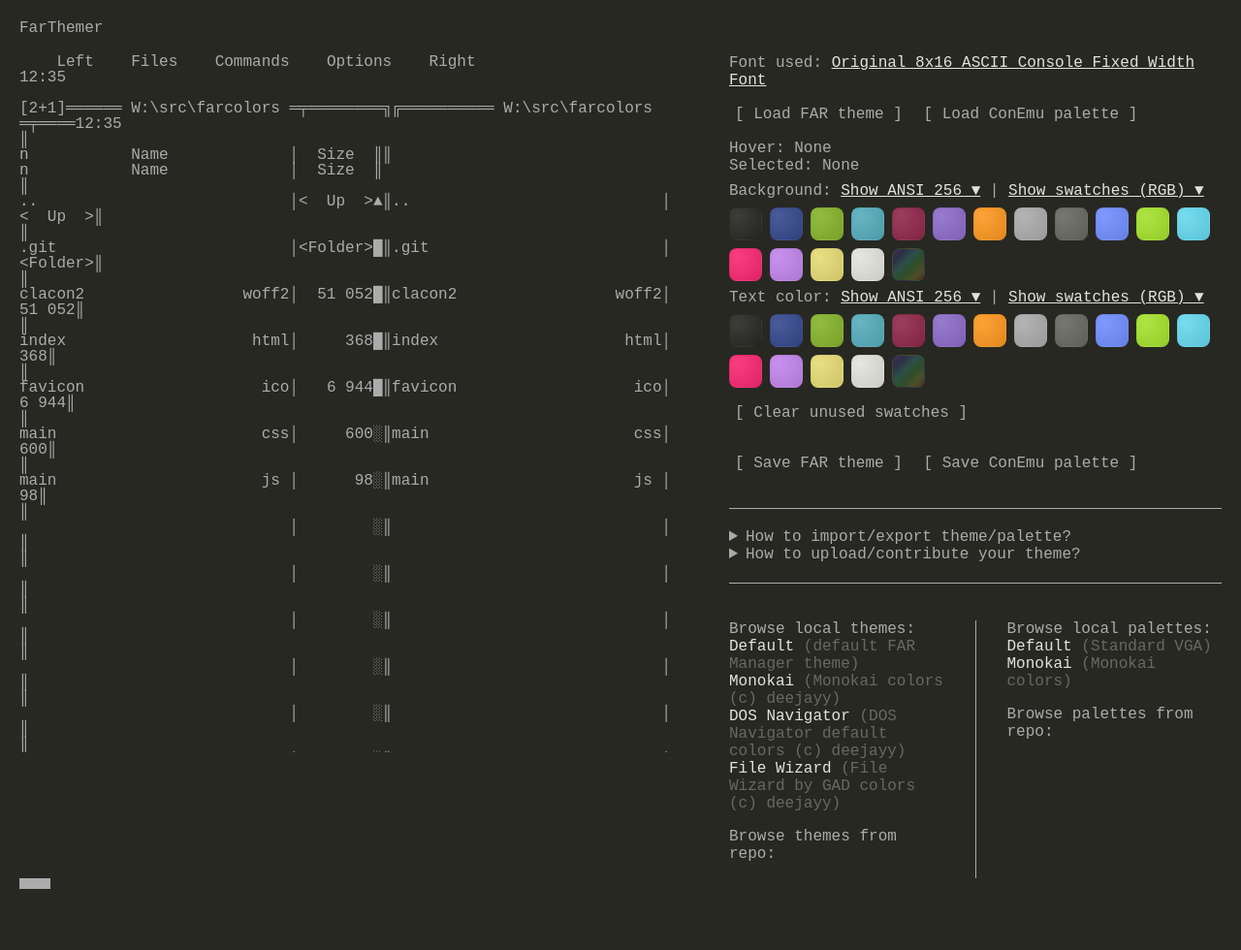
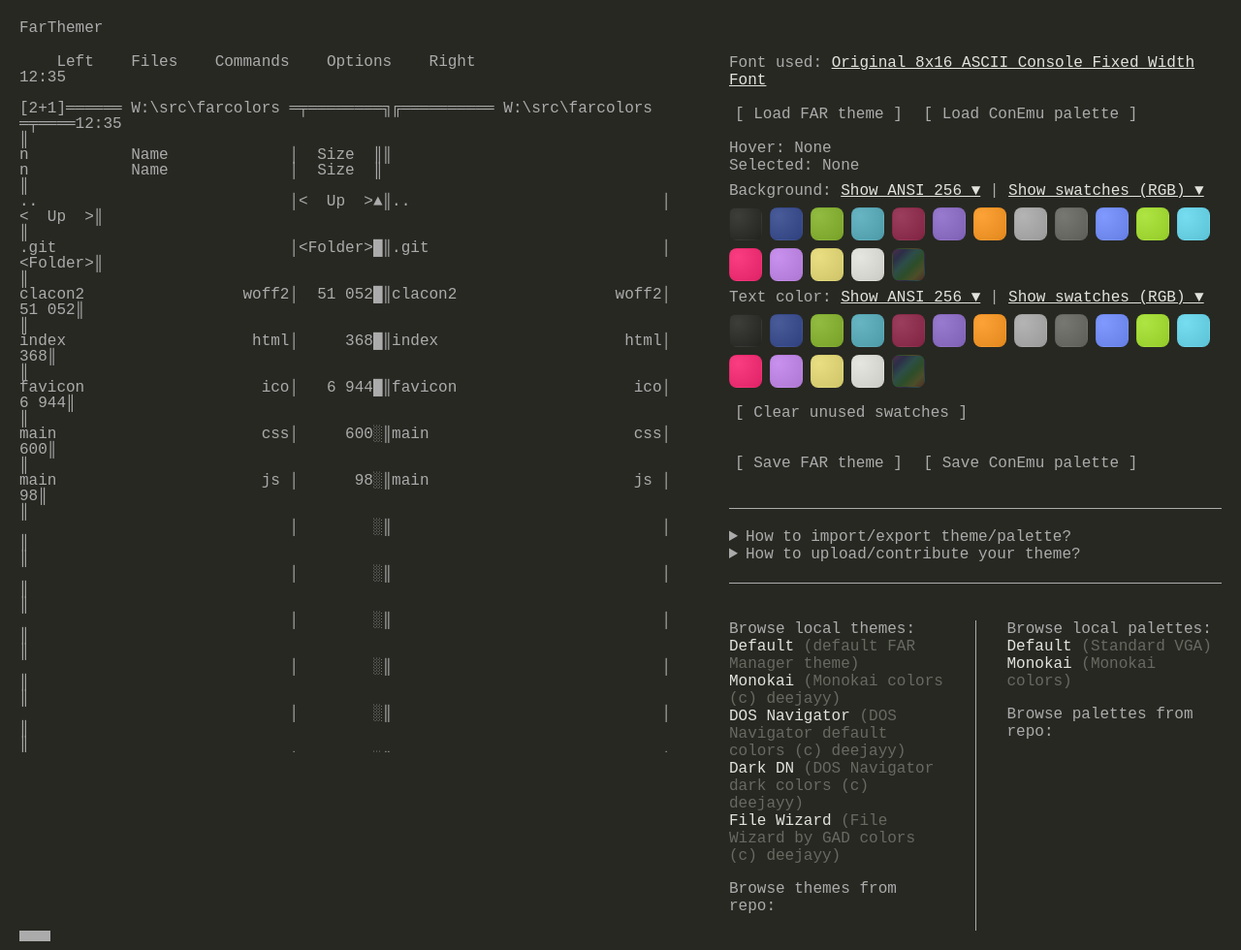
Before and after one commit to deejayy/far-color-configurator, a plain HTML site: page index.html in a window 1280 px wide. Shown: the whole page at 97% size. Before the commit the page ends 926 px from the top, so only its background shows below. Drawn offline with Linux system fonts and the light colour scheme; no server answers; a web font is replaced by a local one.

Commit message:
Add Dark DN color theme

```diff
--- a/index.html
+++ b/index.html
@@ -347,6 +347,10 @@
                 DOS Navigator
                 <span class="desc">(DOS Navigator default colors (c) deejayy)</span>
               </div>
+              <div class="theme-name" onclick="configurator.loadThemeFromURL('./dark-dn.farconfig')">
+                Dark DN
+                <span class="desc">(DOS Navigator dark colors (c) deejayy)</span>
+              </div>
               <div class="theme-name" onclick="configurator.loadThemeFromURL('./filewizard.farconfig')">
                 File Wizard
                 <span class="desc">(File Wizard by GAD colors (c) deejayy)</span>
```
Also changed, not shown: 1 other file.
